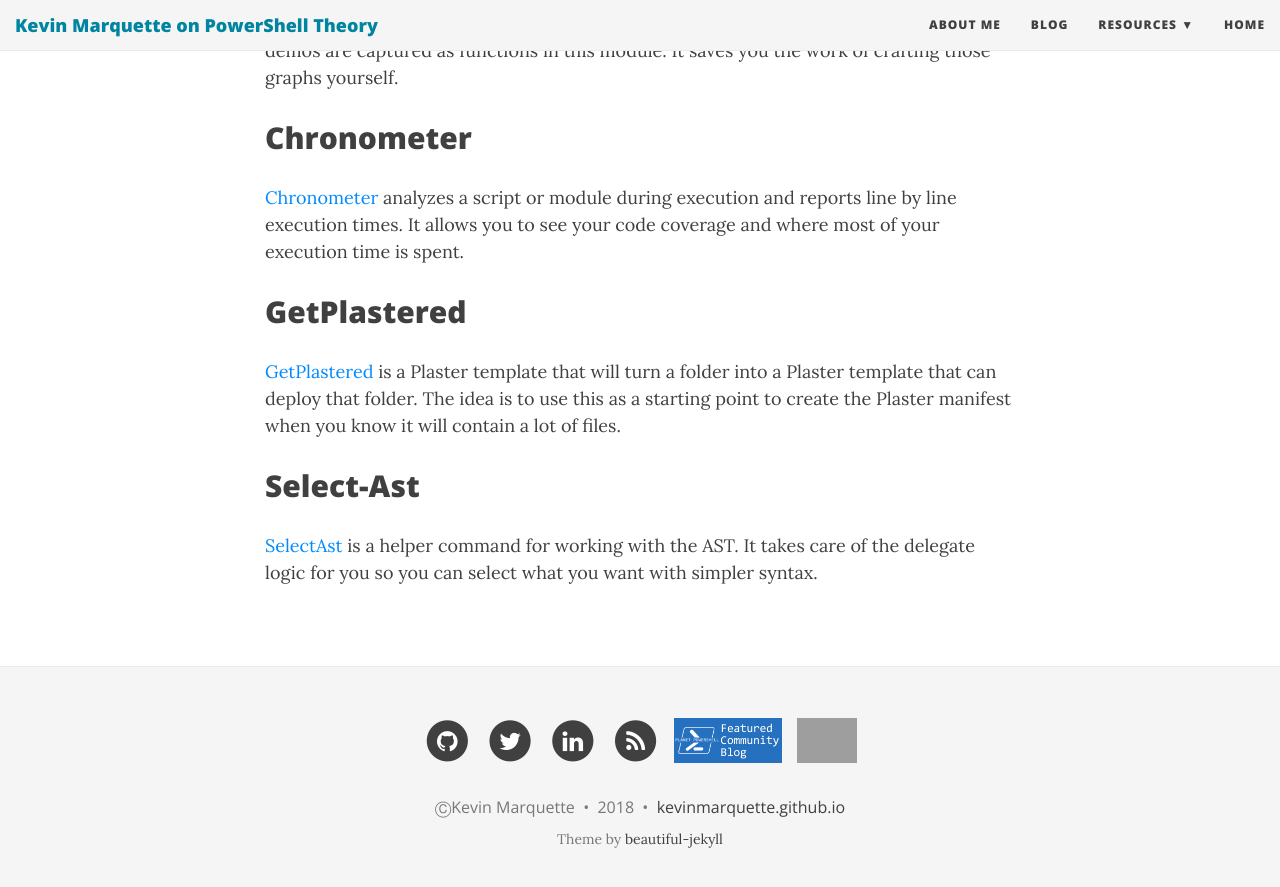
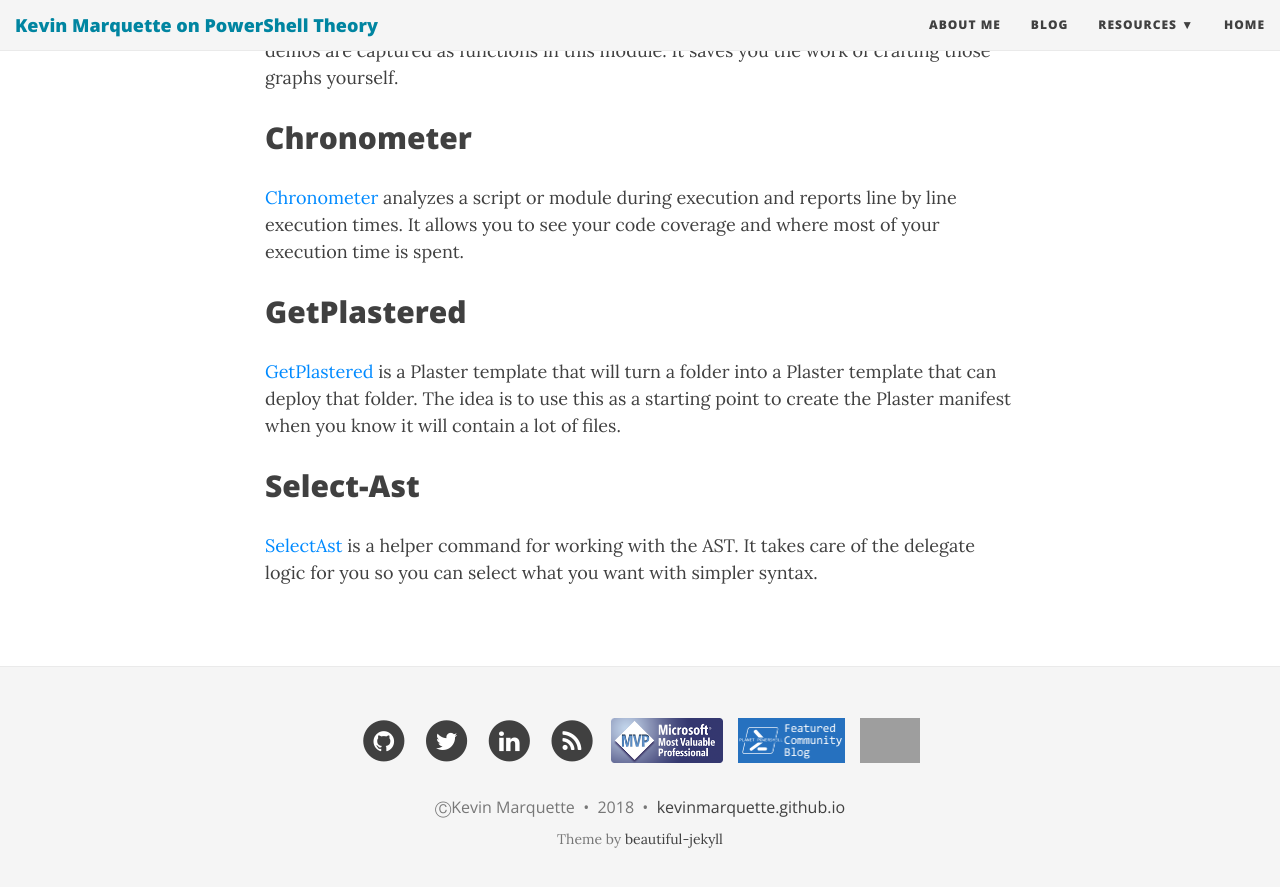
Before and after one commit to KevinMarquette/kevinmarquette.github.io, a Jekyll site: the page built from index.md, in a window 1280 px wide and 900 px high, scrolled down 1610 px. Shown: the top 887 px of the window. Built offline with Jekyll 4.4.1, drawn with Linux system fonts in a browser that asks for light colours; nearby versions of some CDN libraries; grey boxes are pictures that could not be loaded.

Commit message:
Add MVP badge

```diff
--- a/_includes/footer.html
+++ b/_includes/footer.html
@@ -95,6 +95,11 @@
           </li>
           {% endif %}
           <li>
+            <a href='https://mvp.microsoft.com/en-us/PublicProfile/5003187' style="border: 0;">
+              <img height="45" src='{{ site.url }}/img/mvp-horizontal-fullcolor220x88.png' />
+            </a>
+          </li>
+          <li>
             <a href='http://www.planetpowershell.com/' style="border: 0;">
               <img height="45" src='{{ site.url }}/img/planetpowershell-featured-badge.png' />
             </a>
```
Also changed, not shown: img/mvp-horizontal-fullcolor220x88.png (added).
